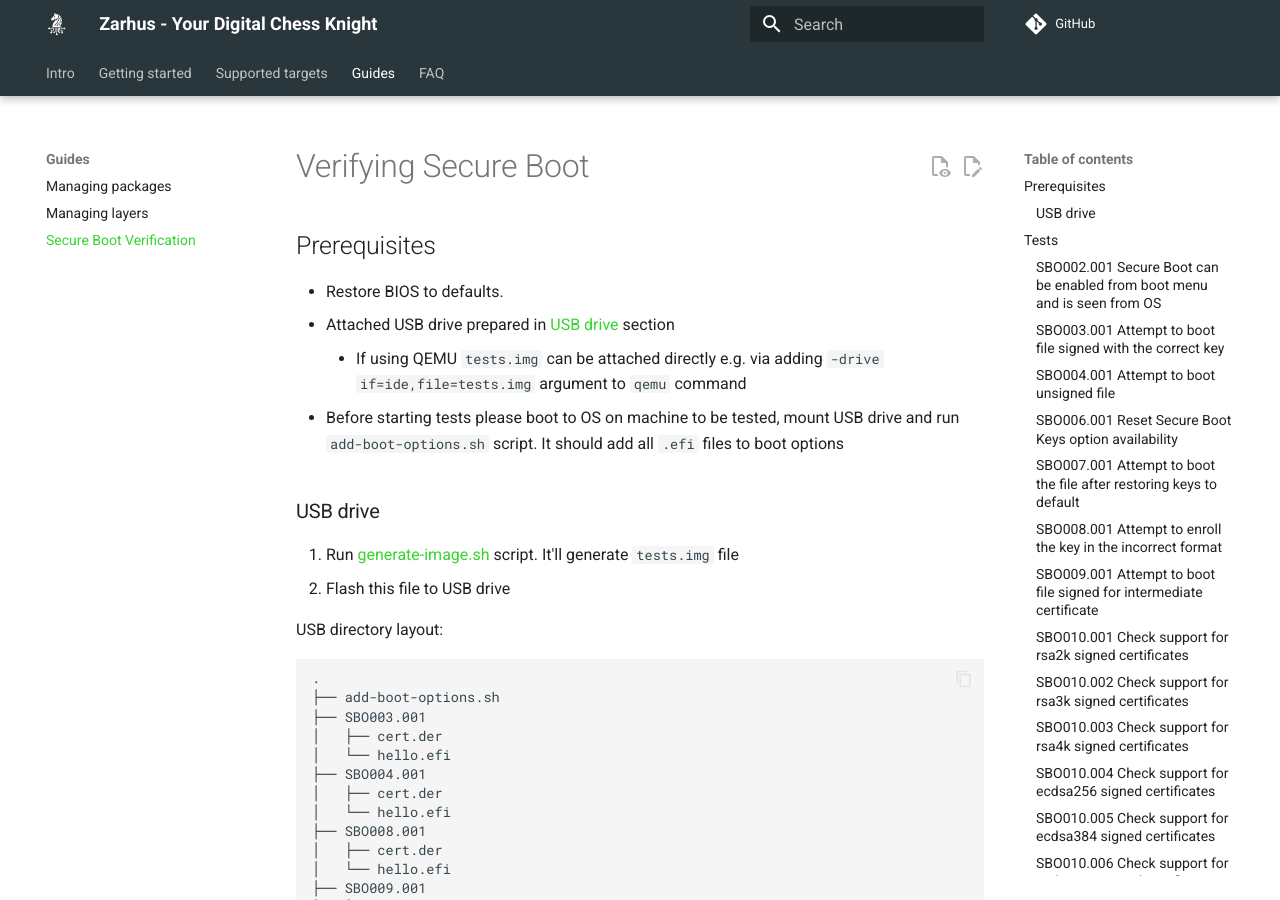
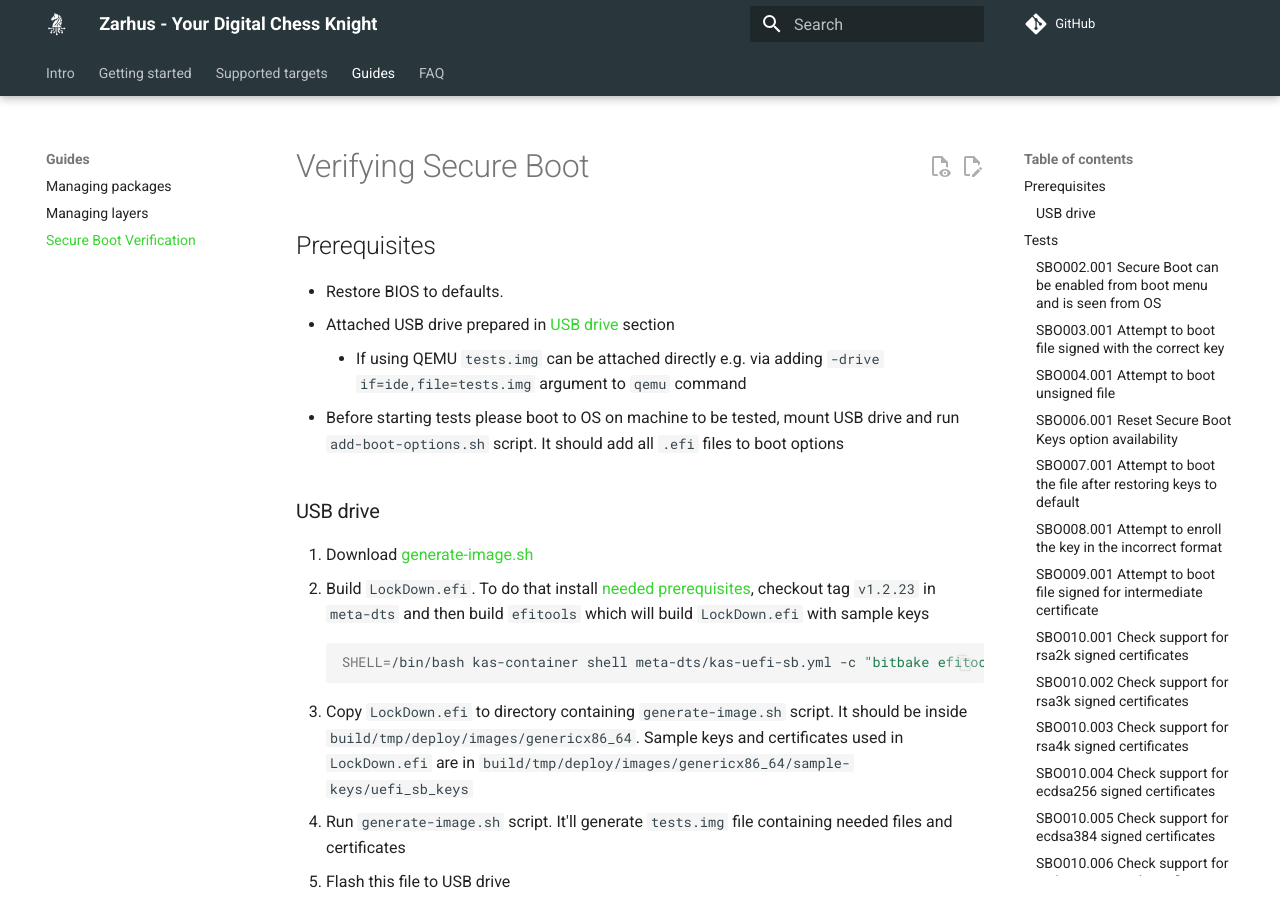
Before and after one commit to zarhus/docs, an MkDocs documentation site: the page built from docs/guides/secure-boot/secure-boot-verification.md, in a window 1280 px wide and 900 px high. Built offline with MkDocs 1.6.1 and Material for MkDocs 9.7.7, drawn with Linux system fonts in a browser that asks for light colours; comment, search, counter and statistics services are not loaded.

Commit message:
docs: secure-boot: add information how to build LockDown.efi
Signed-off-by: Michał Iwanicki <michal.iwanicki@3mdeb.com>

````diff
--- a/docs/guides/secure-boot/secure-boot-verification.md
+++ b/docs/guides/secure-boot/secure-boot-verification.md
@@ -18,8 +18,22 @@
 
 ### USB drive
 
-1. Run [generate-image.sh](./generate-image.sh) script. It'll generate
-`tests.img` file
+1. Download [generate-image.sh](./generate-image.sh)
+1. Build `LockDown.efi`. To do that install
+[needed prerequisites](https://docs.dasharo.com/dasharo-tools-suite/documentation/#prerequisites),
+checkout tag `v1.2.23` in `meta-dts`
+and then build `efitools` which will build `LockDown.efi` with sample keys
+
+    ```shell
+    SHELL=/bin/bash kas-container shell meta-dts/kas-uefi-sb.yml -c "bitbake efitools"`
+    ```
+
+1. Copy `LockDown.efi` to directory containing `generate-image.sh` script.
+It should be inside `build/tmp/deploy/images/genericx86_64`.
+Sample keys and certificates used in `LockDown.efi` are in
+`build/tmp/deploy/images/genericx86_64/sample-keys/uefi_sb_keys`
+1. Run `generate-image.sh` script. It'll generate `tests.img` file containing
+needed files and certificates
 1. Flash this file to USB drive
 
 USB directory layout:
````
Also changed, not shown: 2 other files.
